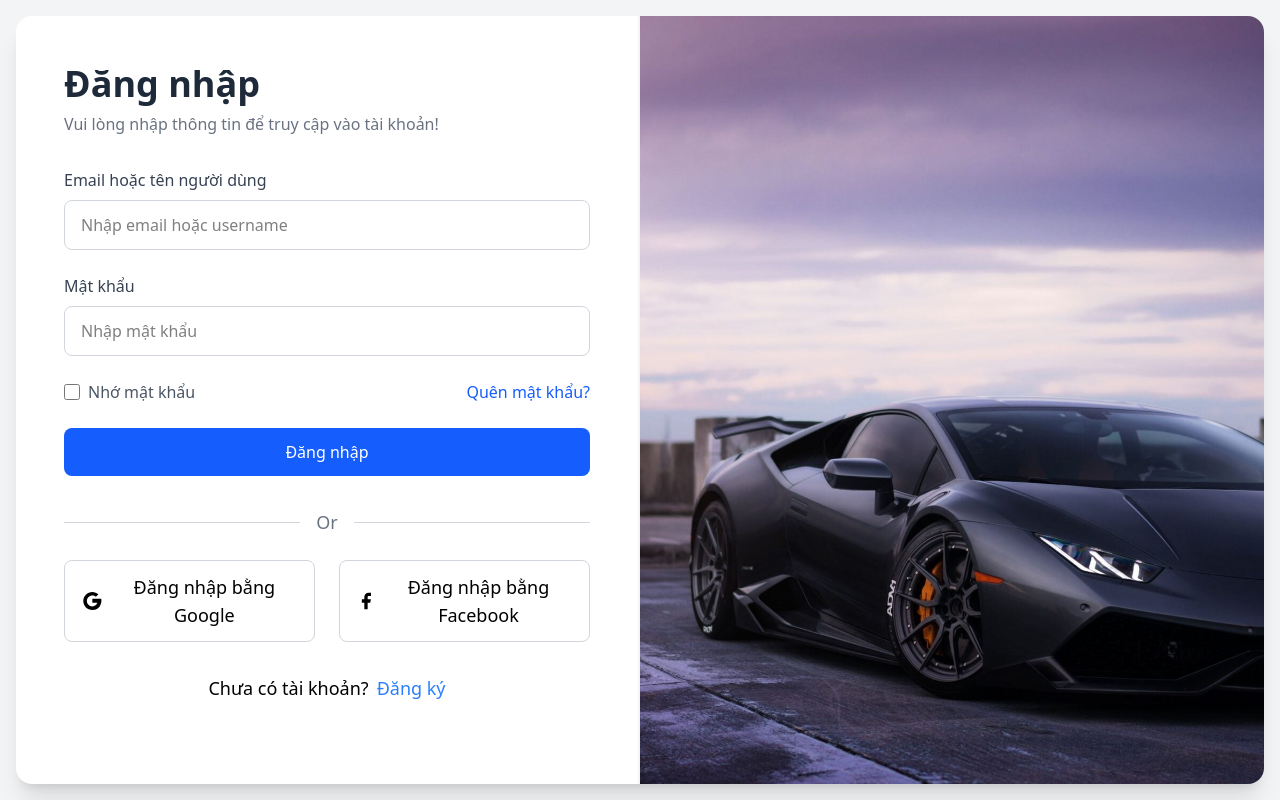
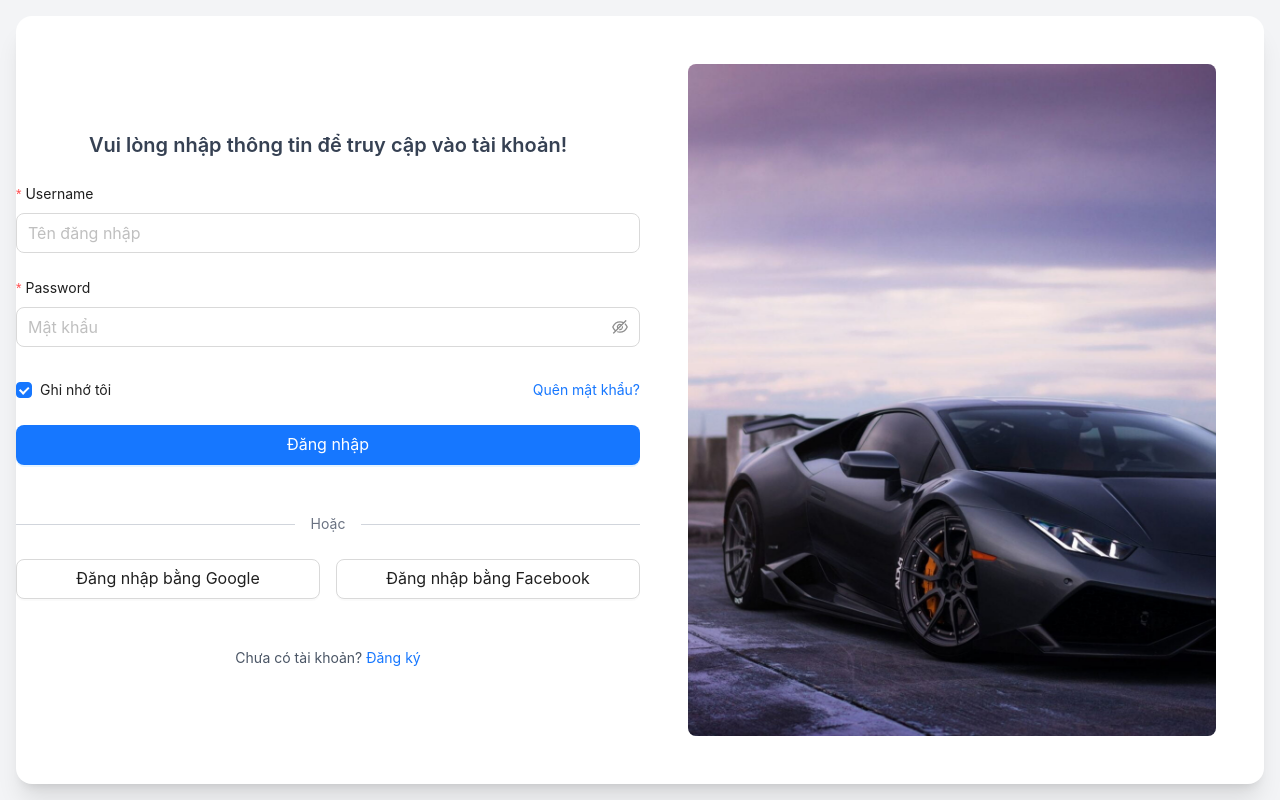
Before and after one commit to masterquanh06/auto-drive, a React (Vite) app: page /login in a window 1280 px wide. Built offline with nearby package versions, Linux system fonts and the light colour scheme.

Commit message:
updated login page with antd

```diff
--- a/package.json
+++ b/package.json
@@ -11,6 +11,7 @@
   },
   "dependencies": {
     "@tailwindcss/vite": "^4.0.15",
+    "antd": "^5.24.5",
     "react": "^19.0.0",
     "react-dom": "^19.0.0",
     "react-router": "^7.4.0",
--- a/src/pages/Login.tsx
+++ b/src/pages/Login.tsx
@@ -1,96 +1,108 @@
-import React from 'react';
-import Background from '../assets/images/Background.jpg'
-import GoogleIcon from '../Components/Icons/GoogleIcon';
-import FbIcon from '../Components/Icons/FbIcon';
+import { Button, Checkbox, Form, Input } from 'antd';
+import { Link } from 'react-router';
+import Background from '../assets/images/Background.jpg';
+
+const Login = () => {
+  type FieldType = {
+    username?: string;
+    password?: string;
+    remember?: boolean;
+  };
 
 
-function Login() {
+
   return (
     <div className="min-h-screen bg-gray-100 flex items-center justify-center p-4">
-      {/* Container */}
-      <div className="flex flex-col md:flex-row bg-white rounded-2xl shadow-xl overflow-hidden max-w-7xl w-full h-[96vh] min-h-[750px]">
-        {/* Layer trái */}
-        <div className="w-full md:w-1/2 p-12 space-y-8 border-r-2 border-gray-100">
-          <div className="">
-            <h1 className="text-4xl font-bold text-gray-800 mb-2">Đăng nhập</h1>
-            <p className="text-gray-500">Vui lòng nhập thông tin để truy cập vào tài khoản!</p>
+      <div className="flex flex-col md:flex-row bg-white rounded-2xl shadow-xl overflow-hidden max-w-7xl w-full h-[96vh]">
+        {/* Form Section */}
+        <Form
+
+          name="login"
+          initialValues={{ remember: true }}
+          autoComplete="off"
+          className="w-full md:w-1/2 p-12 space-y-6 flex flex-col justify-center"
+          layout="vertical"
+        >
+          <h1 className="text-center mb-6 text-xl font-semibold text-gray-700">
+            Vui lòng nhập thông tin để truy cập vào tài khoản!
+          </h1>
+
+          <Form.Item<FieldType>
+            label="Username"
+            name="username"
+
+            rules={[{ required: true, message: 'Vui lòng nhập tên đăng nhập!' }]}
+          >
+            <Input tabIndex={1} placeholder="Tên đăng nhập" size="large" />
+          </Form.Item>
+
+          <Form.Item<FieldType>
+            name="password"
+            label="Password"
+            rules={[{ required: true, message: 'Vui lòng nhập mật khẩu!' }]}
+            style={{ marginBottom: "2rem" }}
+          >
+            <Input.Password placeholder="Mật khẩu" size="large" />
+          </Form.Item>
+
+          <div className="flex items-center justify-between mb-6">
+            <Form.Item<FieldType>
+              name="remember"
+              valuePropName="checked"
+              noStyle
+            >
+              <Checkbox>Ghi nhớ tôi</Checkbox>
+            </Form.Item>
+            <Link to="#" className="text-blue-600 hover:text-blue-500">
+              Quên mật khẩu?
+            </Link>
           </div>
 
-          <form className="space-y-6">
-            <div>
-              <label className="block text-gray-700 mb-2">Email hoặc tên người dùng</label>
-              <input
-                type="text"
-                placeholder="Nhập email hoặc username"
-                className="w-full px-4 py-3 border border-gray-300 rounded-lg focus:outline-none focus:ring-2 focus:ring-blue-500"
-              />
-            </div>
+          <Form.Item>
+            <Button
+              type="primary"
+              htmlType="submit"
+              size="large"
+              className="w-full"
+            >
+              Đăng nhập
+            </Button>
+          </Form.Item>
 
-            <div>
-              <label className="block text-gray-700 mb-2">Mật khẩu</label>
-              <input
-                type="password"
-                placeholder="Nhập mật khẩu"
-                className="w-full px-4 py-3 border border-gray-300 rounded-lg focus:outline-none focus:ring-2 focus:ring-blue-500"
-              />
-            </div>
-
-            <div className="flex items-center justify-between">
-              <div className="flex items-center">
-                <input
-                  type="checkbox"
-                  className="h-4 w-4 text-blue-600 focus:ring-blue-500"
-                />
-                <label className="ml-2 text-gray-600">Nhớ mật khẩu</label>
-              </div>
-              <a href="#" className=" text-blue-600 hover:text-blue-500">Quên mật khẩu?</a>
-            </div>
-
-            <button className="w-full bg-blue-600 text-white py-3 rounded-lg hover:bg-blue-700 transition-colors">
-              Đăng nhập
-            </button>
-          </form>
-
-          <div className="flex items-center justify-center w-full my-4">
-            <div className="flex-grow h-px bg-gray-300"></div>
-            <span className="px-4 text-gray-500 text-lg font-medium">Or</span>
-            <div className="flex-grow h-px bg-gray-300"></div>
+          <div className="flex items-center justify-center my-6">
+            <div className="flex-grow h-px bg-gray-300" />
+            <span className="px-4 text-gray-500">Hoặc</span>
+            <div className="flex-grow h-px bg-gray-300" />
           </div>
 
-          <div className="mt-6 grid grid-cols-2 gap-6">
-                          <button className="flex items-center justify-center py-3 px-4 border border-gray-300 rounded-lg hover:bg-gray-200 w-full h-full">
-                              <span className="text-lg flex items-center justify-center gap-2 flex-1 text-center">
-                              <GoogleIcon />
-                              <span>Đăng nhập bằng Google</span>
-                              </span>
-                          </button>
-                          <button className="flex items-center justify-center py-3 px-4 border border-gray-300 rounded-lg hover:bg-gray-200 w-full h-full">
-                              <span className="text-lg flex items-center justify-center gap-2 flex-1 text-center">
-                              <FbIcon />
-                              <span>Đăng nhập bằng Facebook</span>
-                              </span>
-                          </button>
-                      </div>
-
-          <div className="flex items-center justify-center gap-2 ">
-            <a className='text-lg'>Chưa có tài khoản?  </a>
-            <a href="/signup" className=" text-blue-500 text-lg hover:text-blue-700">Đăng ký</a>
+          <div className="grid grid-cols-2 gap-4">
+            <Button size="large">
+              Đăng nhập bằng Google
+            </Button>
+            <Button size="large" className="border-gray-300">
+              Đăng nhập bằng Facebook
+            </Button>
           </div>
 
-        </div>
+          <div className="text-center mt-6">
+            <span className="text-gray-600">Chưa có tài khoản? </span>
+            <Link to="/signup" className="text-blue-500 hover:text-blue-700">
+              Đăng ký
+            </Link>
+          </div>
+        </Form>
 
-        {/* Layer phải */}
-        <div className="w-full md:w-1/2 p-12 relative ">
-        <img
+        {/* Image Section */}
+        <div className="hidden md:block w-1/2 p-12">
+          <img
             src={Background}
             alt="Login Background"
-            className="absolute inset-0 w-full h-full object-cover"
-        />
+            className="w-full h-full object-cover rounded-lg"
+          />
         </div>
-
       </div>
     </div>
   );
-}
+};
 
 export default Login;
```
Also changed, not shown: src/assets/styles/custom-antd.css (added), 1 other file (tests, documents, lock files or other folders).
